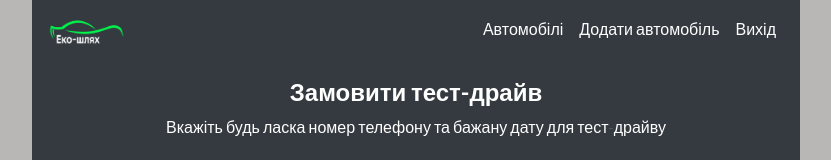
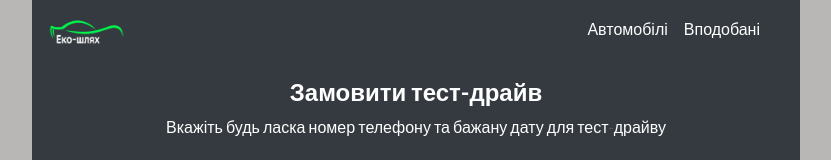
Before and after one commit to eco-way-shop/ecoway-client, a React (Create React App) app: page /test_drive in a window 1280 px wide. Shown: the top 160 px of the page, without its empty margins (224-1055 px from the left). Built offline with nearby package versions, Linux system fonts and the light colour scheme.

Commit message:
Update Navigation.js

```diff
--- a/src/components/Navigation.js
+++ b/src/components/Navigation.js
@@ -15,17 +15,16 @@ export default function Navigation() {
       <Navbar.Collapse id="responsive-navbar-nav">
         <Nav className="mr-auto" />
         <Nav>
-          {
-            token === undefined || token === 'undefined' && username != "admin"
-              ? (
+        {token === undefined || token === 'undefined' ? (
     <>
     <Link className="nav-link white" to="/login">Увійти</Link>
     <Link className="nav-link" to="/register">
       <span className="btn-menu">Зареєструватись</span>
     </Link>
   </>
-              )
-              : (
+  ) : (
+    <>
+      {username === 'admin' ? (
        <>
        <Link className="nav-link white" to="/cars">Автомобілі</Link>
        <Link className="nav-link white" to="/add_car">Додати автомобіль</Link>
@@ -33,8 +32,15 @@ export default function Navigation() {
          Вихід
        </Link>
      </>
-              )
-          }
+      ) : (
+        <>
+          <Link className="nav-link white" to="/cars">Автомобілі</Link>
+                  <Link className="nav-link white" to="/favourites">Вподобані</Link>
+                  <Link className="nav-link white" to="/logout"> </Link>
+        </>
+      )}
+    </>
+  )}
         </Nav>
       </Navbar.Collapse>
     </Navbar>
```
Lines whose indentation alone changed are shown as unchanged.
